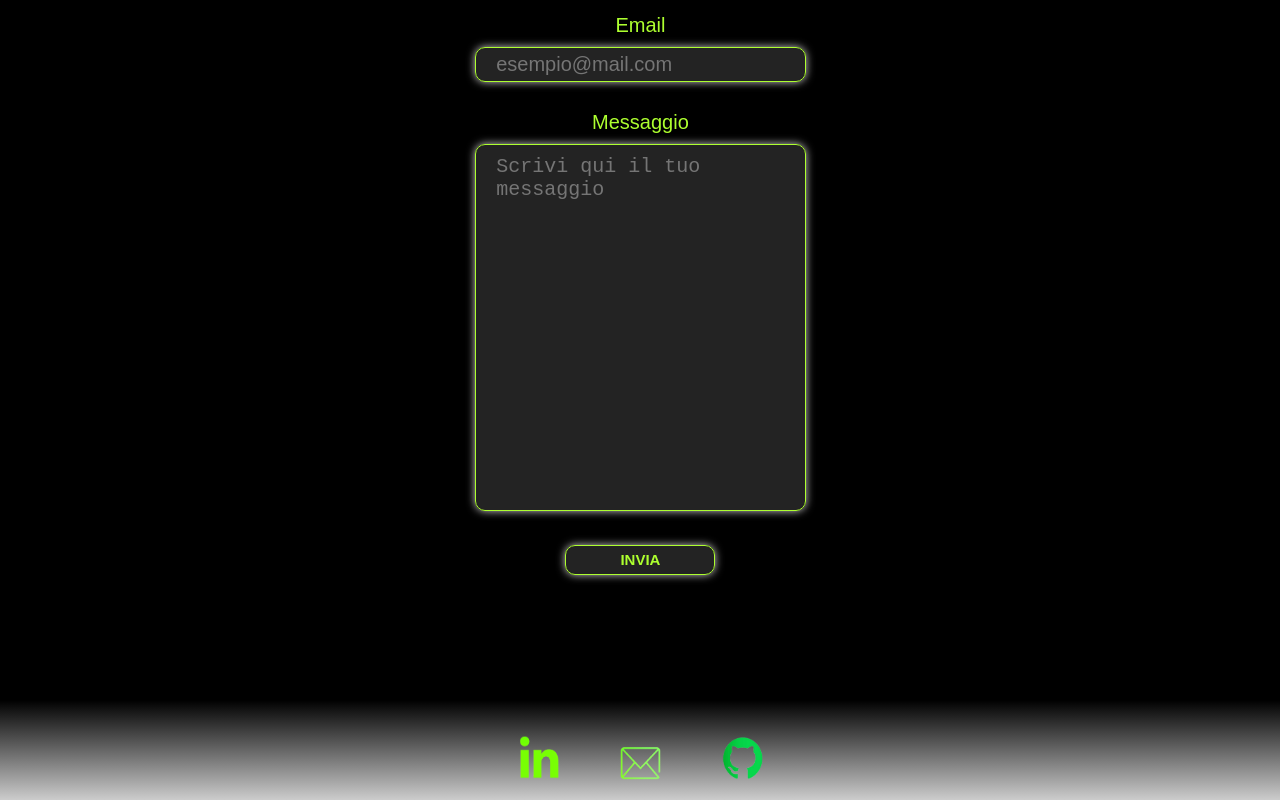
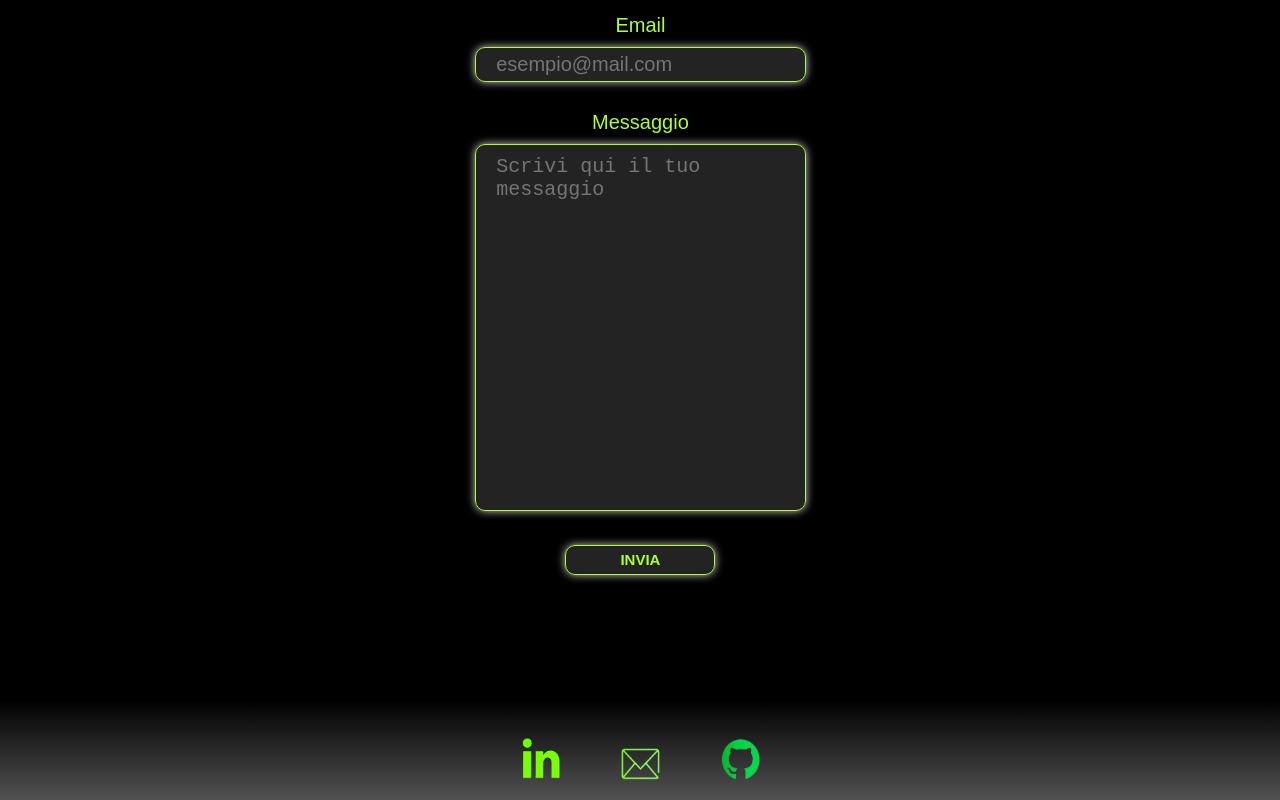
Before and after one commit to vascav/progettoportfolio, a plain HTML site: page index.html in a window 1280 px wide. Shown: the part 3385-4185 px from the top of the page. Drawn offline with nearby package versions, Linux system fonts and the light colour scheme; animation ran at ten frames a second.

Commit message:
Modifica footer

```diff
--- a/assets/css/styles.css
+++ b/assets/css/styles.css
@@ -94,7 +94,7 @@ header {
 /* FOOTER */
 
 footer {
-    background: linear-gradient(to top, rgba(204, 204, 204, 1), rgba(204, 204, 204, 0));
+    background: linear-gradient(to top, rgba(204, 204, 204, 0.4), rgba(204, 204, 204, 0));
     display: flex;
     flex-direction: column;
     justify-content: flex-end;
@@ -110,8 +110,8 @@ footer {
 }
 
 .loghi {
-  width: 47px;
-  height: 45px;
+  width: 45px;
+  height: 43px;
   margin: 0px 25px;
   padding: 0px;
   transition: transform 0.1s ease;
```
